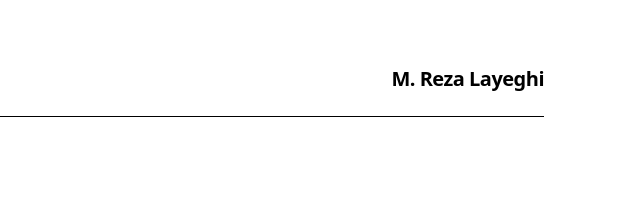
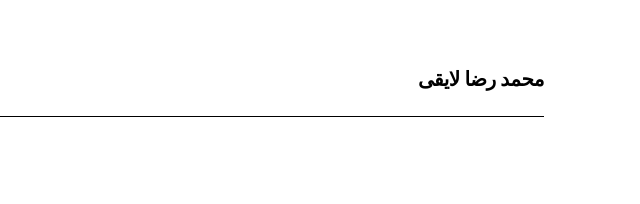
Before and after one commit to mrlayeghi/Shared, a plain HTML site: page index.html in a window 1280 px wide. Shown: the top 204 px of the page, 640-1280 px from the left. Drawn offline with Linux system fonts and the light colour scheme.

Commit message:
Localize the profile name in Persian

```diff
--- a/index.html
+++ b/index.html
@@ -5,7 +5,7 @@
   <meta name="viewport" content="width=device-width, initial-scale=1">
   <meta name="color-scheme" content="light dark">
   <meta name="description" content="مدیر ارشد فناوری با ۲۴ سال تجربهٔ مهندسی نرم‌افزار و ۱۲ سال تجربهٔ توسعهٔ سامانه‌های بازار سرمایه">
-  <title>M. Reza Layeghi | دربارهٔ من</title>
+  <title>محمد رضا لایقی | دربارهٔ من</title>
   <style>
     :root {
       color-scheme: light dark;
@@ -139,7 +139,7 @@
 </head>
 <body>
   <header>
-    <p class="name"><bdi lang="en" dir="ltr">M. Reza Layeghi</bdi></p>
+    <p class="name">محمد رضا لایقی</p>
     <div class="languages" role="group" aria-label="زبان صفحه" hidden>
       <button class="language" type="button" lang="fa" dir="rtl" aria-pressed="true" aria-label="فارسی" title="فارسی">
         <span aria-hidden="true">فا</span>
@@ -182,12 +182,14 @@
   <script>
     const languages = {
       fa: {
+        name: 'محمد رضا لایقی',
         direction: 'rtl',
         title: 'دربارهٔ من',
         label: 'زبان صفحه',
         description: 'مدیر ارشد فناوری با ۲۴ سال تجربهٔ مهندسی نرم‌افزار و ۱۲ سال تجربهٔ توسعهٔ سامانه‌های بازار سرمایه'
       },
       en: {
+        name: 'M. Reza Layeghi',
         direction: 'ltr',
         title: 'About me',
         label: 'Page language',
@@ -195,16 +197,18 @@
       }
     };
 
+    const profileName = document.querySelector('.name');
     const languageControl = document.querySelector('.languages');
     const languageButtons = languageControl.querySelectorAll('button');
     const description = document.querySelector('meta[name="description"]');
     const storageKey = 'mrlayeghi-intro-language';
 
     function applyLanguage(language) {
-      const { direction, title, label, description: summary } = languages[language];
+      const { name, direction, title, label, description: summary } = languages[language];
       document.documentElement.lang = language;
       document.documentElement.dir = direction;
-      document.title = 'M. Reza Layeghi | ' + title;
+      profileName.textContent = name;
+      document.title = name + ' | ' + title;
       description.content = summary;
       languageControl.setAttribute('aria-label', label);
 
```
